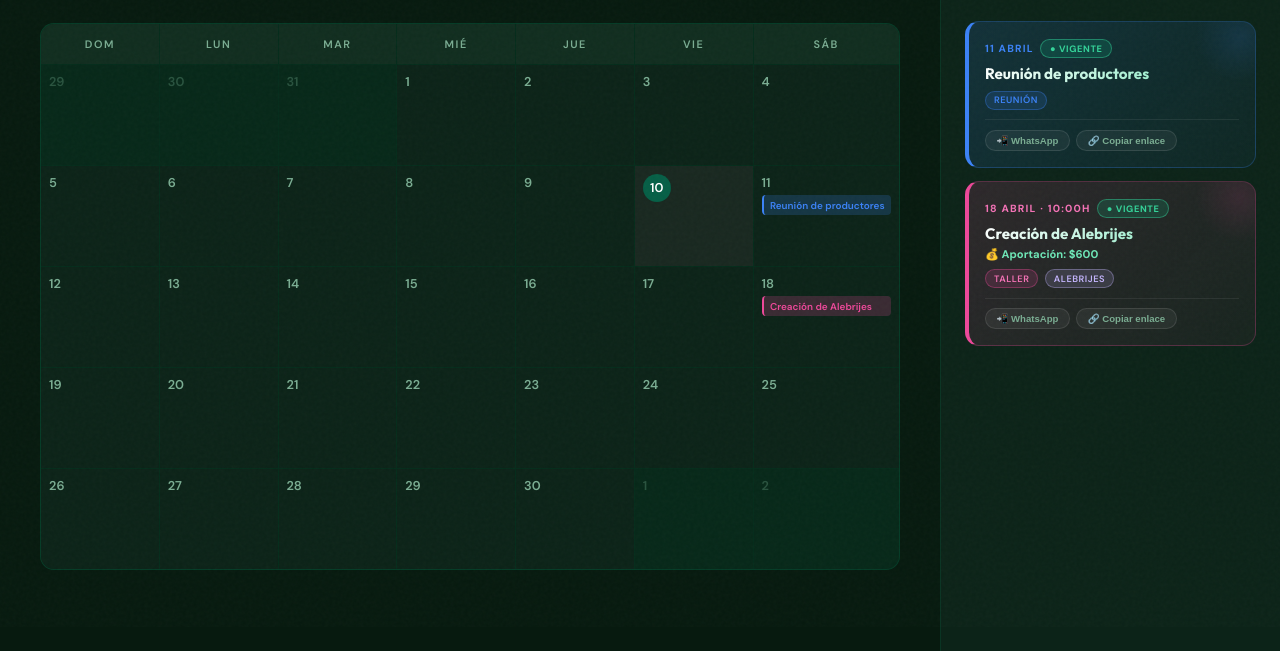
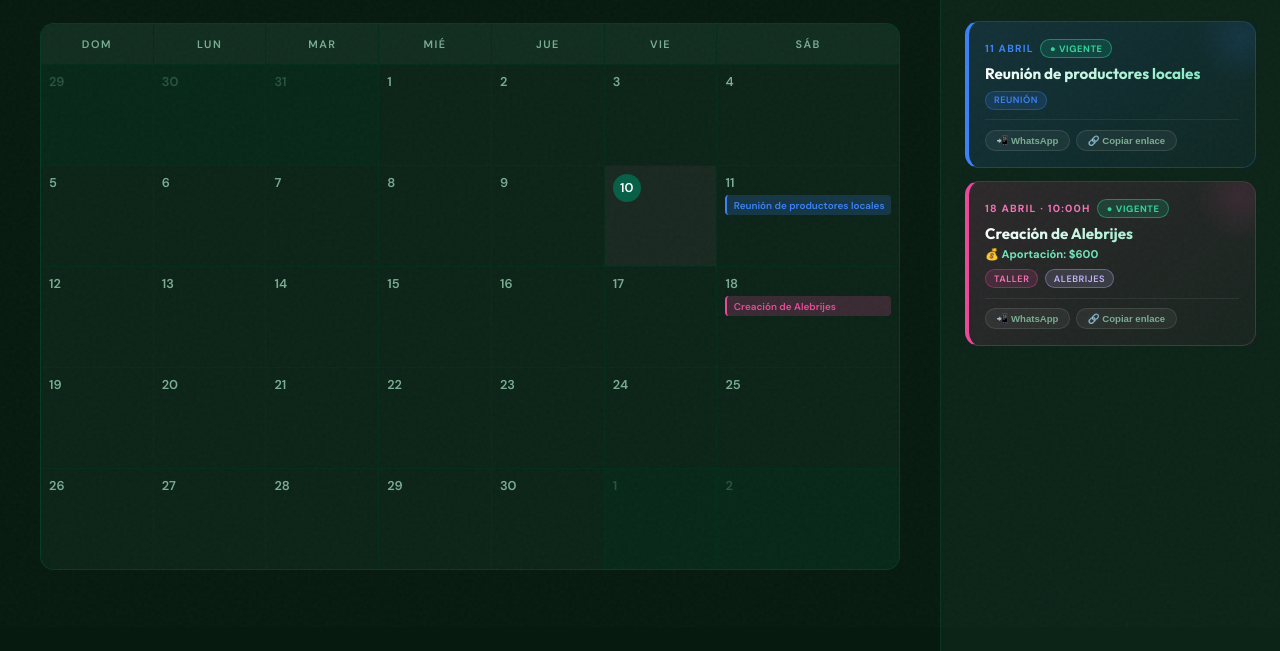
Before and after one commit to swgarz/guardianesdelpulque, a website: page calendario.html in a window 1280 px wide. Shown: the part 173-824 px from the top of the page. Drawn offline with Linux system fonts and the light colour scheme.

Commit message:
fix: calendario — Reunión de productores locales (nombre actualizado)
Co-Authored-By: Claude Sonnet 4.6 <noreply@anthropic.com>

```diff
--- a/calendario.html
+++ b/calendario.html
@@ -731,7 +731,7 @@
         const events = [
             { title: '2da Feria del Maíz Milpa, Saberes y Cultura 2026', date: '2026-03-21', time: '12:00', cat: 'evento', color: 'evento', desc: 'Feria comunitaria en torno al maíz nativo, milpa y saberes tradicionales', lugar: 'San Juan Yutepec' },
             { title: 'Taller de fermentos', subtitle: 'Col morada', date: '2026-03-22', time: '10:00', cat: 'taller', subtag: 'fermentos', color: 'fermentos', desc: '', lugar: 'Pulquería' },
-            { title: 'Reunión de productores', date: '2026-04-11', cat: 'reunion', color: 'reunion', desc: '' },
+            { title: 'Reunión de productores locales', date: '2026-04-11', cat: 'reunion', color: 'reunion', desc: '' },
             { title: 'Creación de Alebrijes', date: '2026-04-18', time: '10:00', cat: 'taller', subtag: 'alebrijes', color: 'pink', desc: '', aportacion: '$600' },
             // Para agregar más eventos, copia esta línea y cambia los datos:
             // { title: 'Nombre', date: '2026-MM-DD', cat: 'taller', desc: 'Descripción', lugar: 'Lugar (opcional)' },
```
